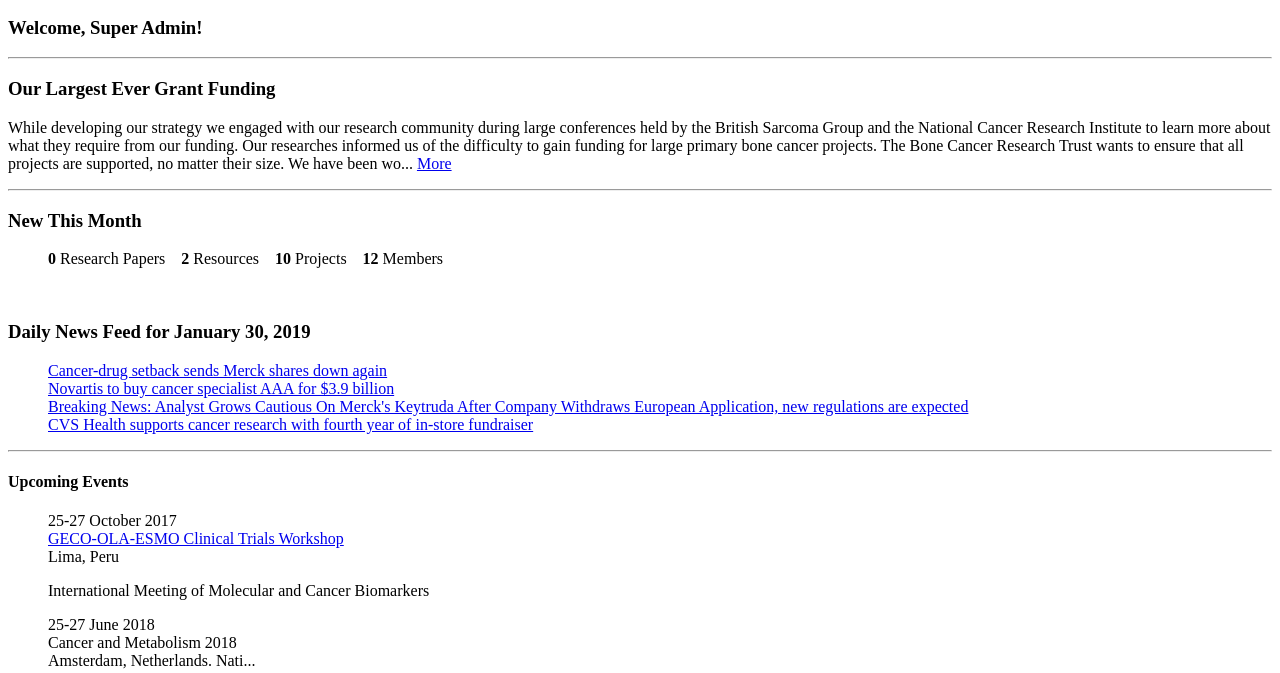
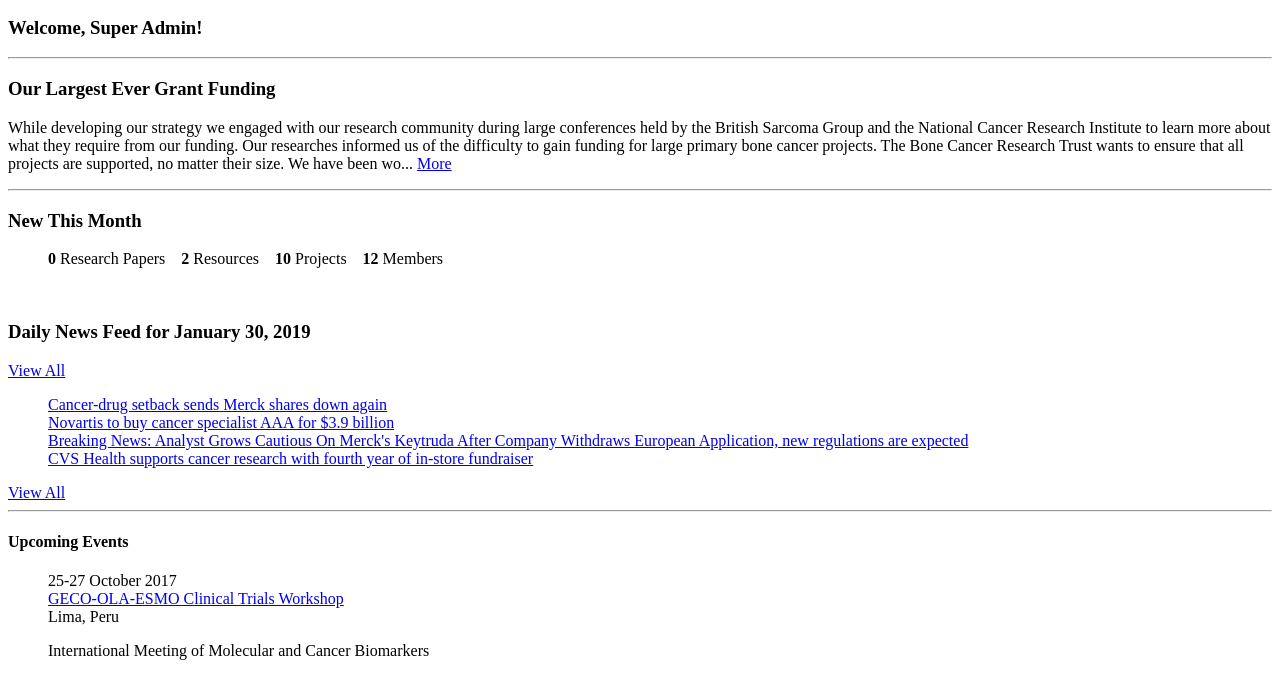
Before and after one commit to ableco/automationtraining, a plain HTML site: page index.html in a window 1280 px wide. Shown: the part 82-755 px from the top of the page. Drawn offline with Linux system fonts and the light colour scheme.

Commit message:
Added View all link

```diff
--- a/index.html
+++ b/index.html
@@ -55,6 +55,7 @@
                 <br>
                 <div>
                     <h3> Daily News Feed for January 30, 2019</h3>
+                    <a href="https://google.com/" target="_blank">View All</a>
                     <ul>
                         <li>
                             <a href="https://google.com/" target="_blank">Cancer-drug setback sends
@@ -78,6 +79,7 @@
                         </li>
                         <br>
                     </ul>
+                    <a href="https://google.com/" target="_blank">View All</a>
                 </div>
               </article>
         </section>
```
